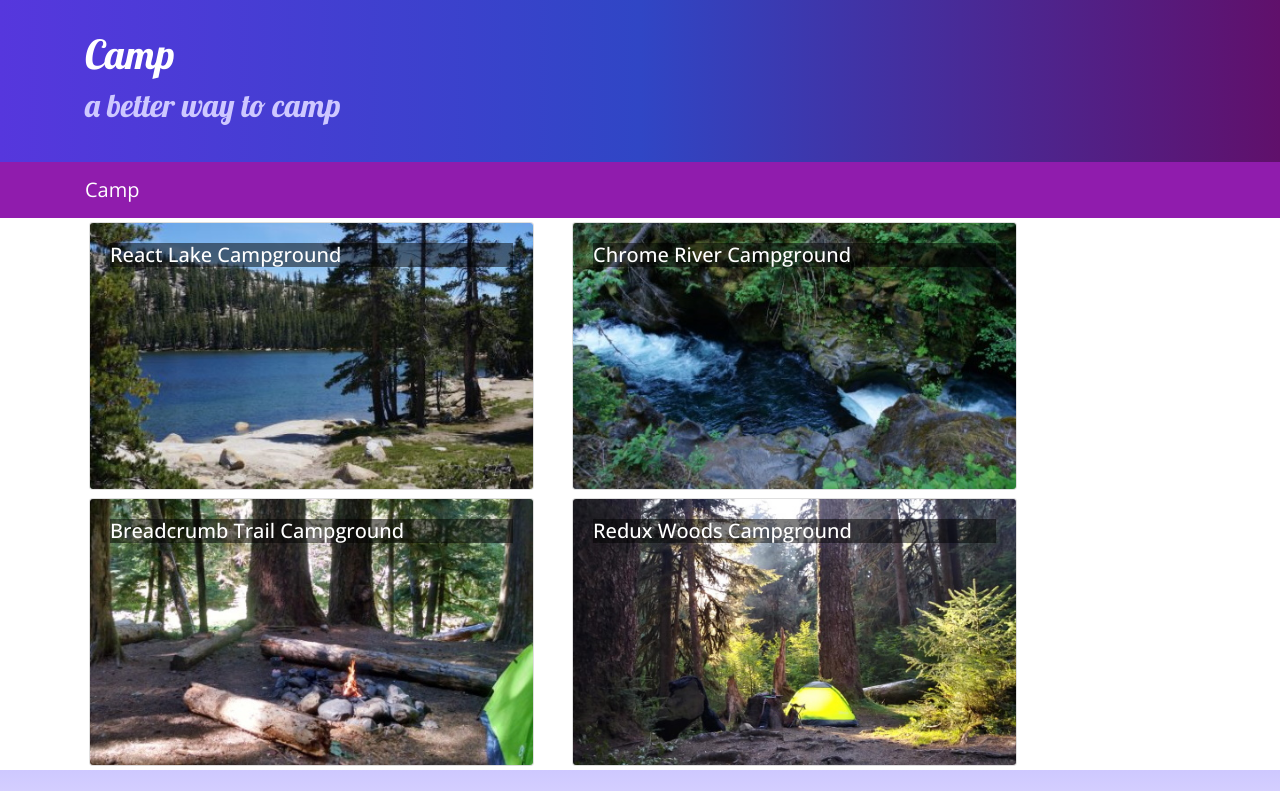
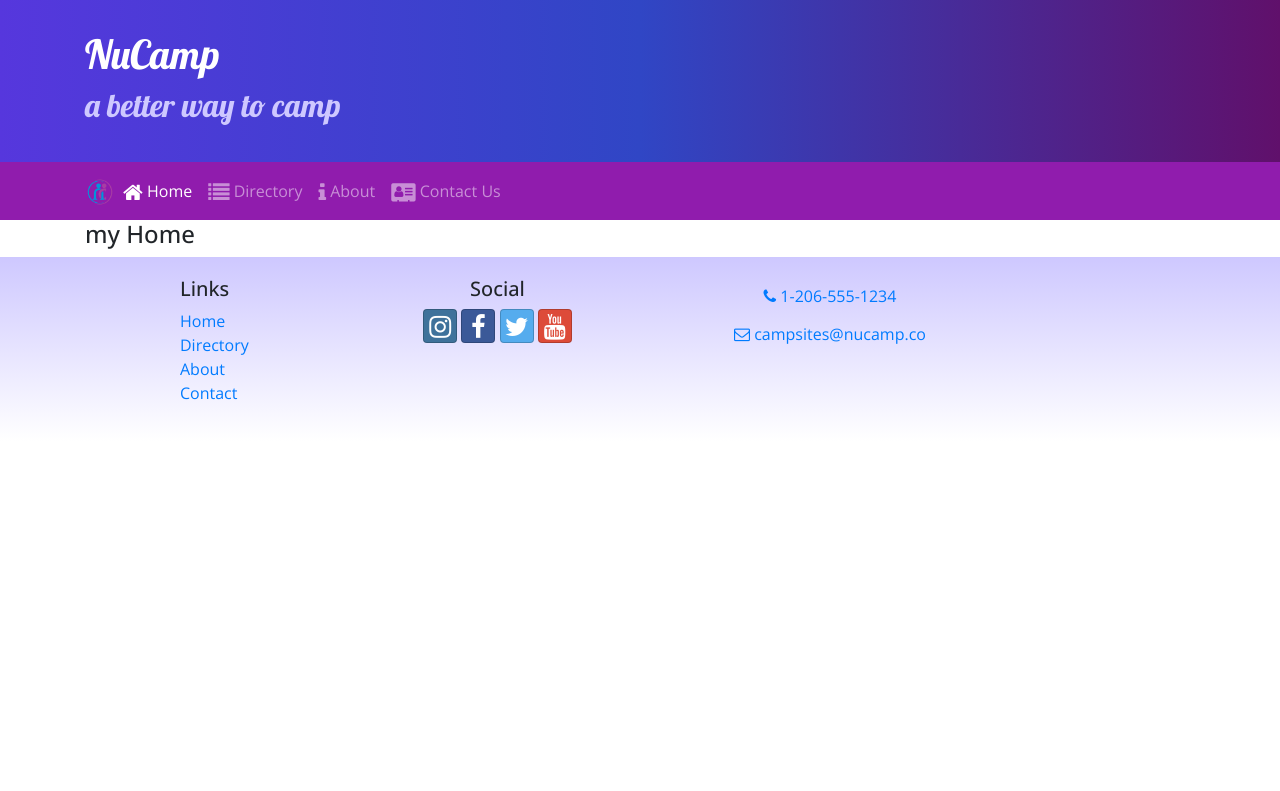
Before and after one commit to alia20/React-camp-Prj, a React (Create React App) app: page /home in a window 1280 px wide. Shown: the top 791 px of the page. Built offline with nearby package versions, Linux system fonts and the light colour scheme.

Commit message:
added react router and home

```diff
--- a/package.json
+++ b/package.json
@@ -12,6 +12,7 @@
     "react": "^16.13.1",
     "react-dom": "^16.13.1",
     "react-popper": "^0.9.2",
+    "react-router-dom": "^4.2.2",
     "react-scripts": "3.4.1",
     "reactstrap": "^5.0.0",
     "typeface-lobster": "0.0.72",
--- a/src/App.js
+++ b/src/App.js
@@ -1,5 +1,6 @@
 import React, { Component } from "react";
 import Main from './components/MainComponent';
+import { BrowserRouter } from 'react-router-dom';
 import "./App.css";
 
 
@@ -7,9 +8,11 @@
 
   render() {
       return (
+        <BrowserRouter>
           <div className="App">
               <Main/>
           </div>
+         </BrowserRouter>
       );
   }
 }
--- a/src/components/DirectoryComponent.js
+++ b/src/components/DirectoryComponent.js
@@ -1,9 +1,9 @@
 import React from 'react';
 import { Card, CardImg, CardImgOverlay,  CardTitle } from 'reactstrap';
 
-function RenderDirectoryItem({campsite,onClick}){
+function RenderDirectoryItem({campsite}){
     return(
-        <Card onClick={() =>onClick(campsite.id)}>
+        <Card>
         <CardImg width="100%" src={campsite.image} alt={campsite.name} />
         <CardImgOverlay>
              <CardTitle>{campsite.name}</CardTitle>
@@ -18,7 +18,7 @@
     const directory = props.campsites.map(campsite => {
         return (
             <div key={campsite.id} className="col-md-5 m-1">
-                <RenderDirectoryItem campsite={campsite} onClick={props.onClick} />
+                <RenderDirectoryItem campsite={campsite}/>
             </div>
         );
     });
--- a/src/components/FooterComponent.js
+++ b/src/components/FooterComponent.js
@@ -1,4 +1,5 @@
 import React from 'react';
+import { Link } from 'react-router-dom';
 
 function Footer(props) {
     return (
@@ -8,10 +9,10 @@
                     <div className="col-4 col-sm-2 offset-1">
                         <h5>Links</h5>
                         <ul className="list-unstyled">
-                            <li><a href="#">Home</a></li>
-                            <li><a href="#">About</a></li>
-                            <li><a href="#">Directory</a></li>
-                            <li><a href="#">Contact</a></li>
+                            <li><Link to='/home'>Home</Link></li>
+                            <li><Link to='/directory'>Directory</Link></li>
+                            <li><Link to='/aboutus'>About</Link></li>
+                            <li><Link to='/contactus'>Contact</Link></li>
                         </ul>
                     </div>
                     <div className="col-6 col-sm-3 text-center">
--- a/src/components/HeaderComponent.js
+++ b/src/components/HeaderComponent.js
@@ -1,7 +1,24 @@
 import React, { Component }  from 'react';
-import { Navbar, NavbarBrand, Jumbotron } from 'reactstrap';
+import { Nav, Navbar, NavbarBrand, NavbarToggler, Collapse, NavItem, Jumbotron } from 'reactstrap';
+import { NavLink } from 'react-router-dom';
 
 class Header extends Component {
+
+    constructor(props) {
+        super(props);
+
+        this.toggleNav = this.toggleNav.bind(this);
+        this.state = {
+          isNavOpen: false
+        };
+    }
+
+    toggleNav() {
+        this.setState({
+            isNavOpen: !this.state.isNavOpen
+        });
+    }
+
     render() {
         return (
             <React.Fragment>
@@ -9,15 +26,40 @@
                     <div className="container">
                         <div className="row">
                             <div className="col">
-                                <h1>Camp</h1>
+                                <h1>NuCamp</h1>
                                 <h2>a better way to camp</h2>
                             </div>
                         </div>
                     </div>
                 </Jumbotron>
-                <Navbar dark sticky="top">
+                <Navbar dark sticky="top" expand="md">
                     <div className="container">
-                        <NavbarBrand href="/">Camp</NavbarBrand>
+                        <NavbarBrand className="mr-auto" href="/"><img src="/assets/images/logo.png" height="30" width="30" alt="NuCamp Logo" /></NavbarBrand>
+                        <NavbarToggler onClick={this.toggleNav} />
+                        <Collapse isOpen={this.state.isNavOpen} navbar>
+                            <Nav navbar>
+                                <NavItem>
+                                    <NavLink className="nav-link" to="/home">
+                                        <i className="fa fa-home fa-lg" /> Home
+                                    </NavLink>
+                                </NavItem>
+                                <NavItem>
+                                    <NavLink className="nav-link" to="/directory">
+                                        <i className="fa fa-list fa-lg" /> Directory
+                                    </NavLink>
+                                </NavItem>
+                                <NavItem>
+                                    <NavLink className="nav-link" to="/aboutus">
+                                        <i className="fa fa-info fa-lg" /> About
+                                    </NavLink>
+                                </NavItem>
+                                <NavItem>
+                                    <NavLink className="nav-link" to="/contactus">
+                                        <i className="fa fa-address-card fa-lg" /> Contact Us
+                                    </NavLink>
+                                </NavItem>
+                            </Nav>
+                        </Collapse>
                     </div>
                 </Navbar>
             </React.Fragment>
--- /dev/null
+++ b/src/components/HomeComponent.js
@@ -0,0 +1,11 @@
+import React from 'react';
+
+function Home(props) {
+    return (
+        <div className="container">
+            <h4> my Home</h4>
+        </div>
+    );
+}
+
+export default Home;
--- a/src/components/MainComponent.js
+++ b/src/components/MainComponent.js
@@ -4,6 +4,8 @@
 import CampsiteInfo from "./CampsiteInfoComponent";
 import Header from './HeaderComponent';
 import Footer from './FooterComponent';
+import Home from './HomeComponent';
+import { Switch, Route, Redirect } from 'react-router-dom';
 import {CAMPSITES } from "../shared/campsites";
 
 class Main extends Component {
@@ -20,11 +22,19 @@
     }
 
   render() {
+    const HomePage = () => {
+        return (
+            <Home />
+        );
+    }
       return (
           <div >
               <Header />
-              <Directory campsites={this.state.campsites} onClick={campsiteId => this.onCampsiteSelect(campsiteId)}/>
-              <CampsiteInfo campsite={this.state.campsites.filter(campsite => campsite.id === this.state.selectedCampsite)[0]} />
+              <Switch>
+                    <Route path='/home' component={HomePage} />
+                    <Route exact path='/directory' render={() => <Directory campsites={this.state.campsites} />} />
+                    <Redirect to='/home' />
+                </Switch>
               <Footer />
           </div>
       );
```
Also changed, not shown: 1 other file (tests, documents, lock files or other folders).
